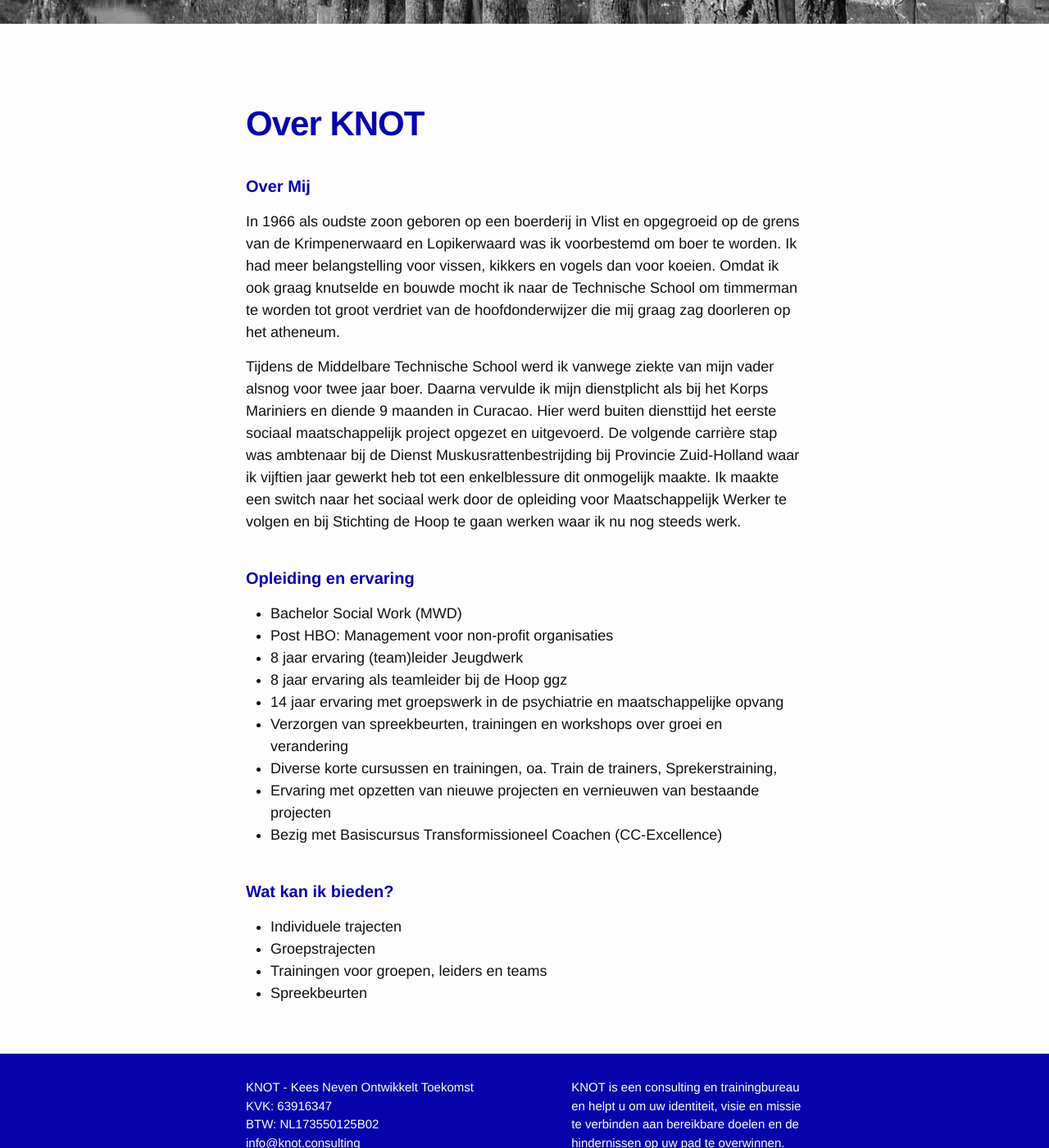
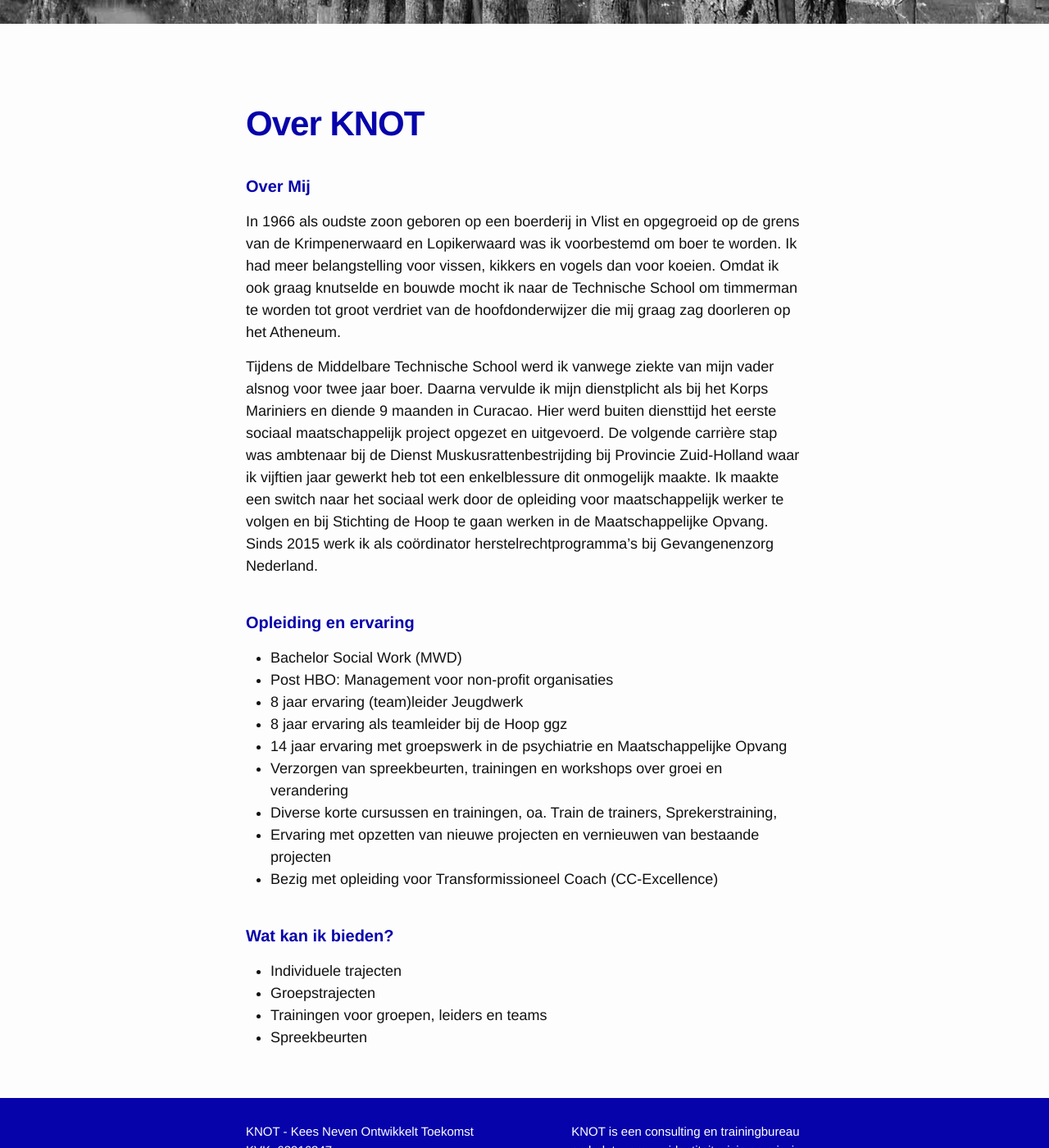
Before and after one commit to keesneven/keesneven.github.io, a Jekyll site: the page built from about.md, in a window 1280 px wide and 1400 px high, scrolled down 471 px. Shown: the whole window at 82% size. Built offline with Jekyll 4.4.1, drawn with Linux system fonts in a browser that asks for light colours; nearby versions of some CDN libraries.

Commit message:
updating about page with new job and capitalisation fixes

```diff
--- a/about.md
+++ b/about.md
@@ -5,9 +5,9 @@ permalink: /about/
 img-path: /assets/img/knot.jpg
 ---
 #### Over Mij
-In 1966 als oudste zoon geboren op een boerderij in Vlist en opgegroeid op de grens van de Krimpenerwaard en Lopikerwaard was ik voorbestemd om boer te worden. Ik had meer belangstelling voor vissen, kikkers en vogels dan voor koeien. Omdat ik ook graag knutselde en bouwde mocht ik naar de Technische School om timmerman te worden tot groot verdriet van de hoofdonderwijzer die mij graag zag doorleren op het atheneum.
+In 1966 als oudste zoon geboren op een boerderij in Vlist en opgegroeid op de grens van de Krimpenerwaard en Lopikerwaard was ik voorbestemd om boer te worden. Ik had meer belangstelling voor vissen, kikkers en vogels dan voor koeien. Omdat ik ook graag knutselde en bouwde mocht ik naar de Technische School om timmerman te worden tot groot verdriet van de hoofdonderwijzer die mij graag zag doorleren op het Atheneum.
 
-Tijdens de Middelbare Technische School werd ik vanwege ziekte van mijn vader alsnog voor twee jaar boer. Daarna vervulde ik mijn dienstplicht als bij het Korps Mariniers en diende 9 maanden in Curacao. Hier werd buiten diensttijd het eerste sociaal maatschappelijk project opgezet en uitgevoerd. De volgende carrière stap was ambtenaar bij de Dienst Muskusrattenbestrijding bij Provincie Zuid-Holland waar ik vijftien jaar gewerkt heb tot een enkelblessure dit onmogelijk maakte. Ik maakte een switch naar het sociaal werk door de opleiding voor Maatschappelijk Werker te volgen en bij Stichting de Hoop te gaan werken waar ik nu nog steeds werk.
+Tijdens de Middelbare Technische School werd ik vanwege ziekte van mijn vader alsnog voor twee jaar boer. Daarna vervulde ik mijn dienstplicht als bij het Korps Mariniers en diende 9 maanden in Curacao. Hier werd buiten diensttijd het eerste sociaal maatschappelijk project opgezet en uitgevoerd. De volgende carrière stap was ambtenaar bij de Dienst Muskusrattenbestrijding bij Provincie Zuid-Holland waar ik vijftien jaar gewerkt heb tot een enkelblessure dit onmogelijk maakte. Ik maakte een switch naar het sociaal werk door de opleiding voor maatschappelijk werker te volgen en bij Stichting de Hoop te gaan werken in de Maatschappelijke Opvang. Sinds 2015 werk ik als coördinator herstelrechtprogramma’s bij Gevangenenzorg Nederland.
 
 
 #### Opleiding en ervaring
@@ -15,11 +15,11 @@ Tijdens de Middelbare Technische School werd ik vanwege ziekte van mijn vader al
 - Post HBO: Management voor non-profit organisaties
 - 8 jaar ervaring (team)leider Jeugdwerk
 - 8 jaar ervaring als teamleider bij de Hoop ggz
-- 14 jaar ervaring met groepswerk in de psychiatrie en maatschappelijke opvang
+- 14 jaar ervaring met groepswerk in de psychiatrie en Maatschappelijke Opvang
 - Verzorgen van spreekbeurten, trainingen en workshops over groei en verandering
 - Diverse korte cursussen en trainingen, oa. Train de trainers, Sprekerstraining,
 - Ervaring met opzetten van nieuwe projecten en vernieuwen van bestaande projecten
-- Bezig met Basiscursus Transformissioneel Coachen (CC-Excellence)
+- Bezig met opleiding voor Transformissioneel Coach (CC-Excellence)
 
 #### Wat kan ik  bieden?
 - Individuele trajecten
```
